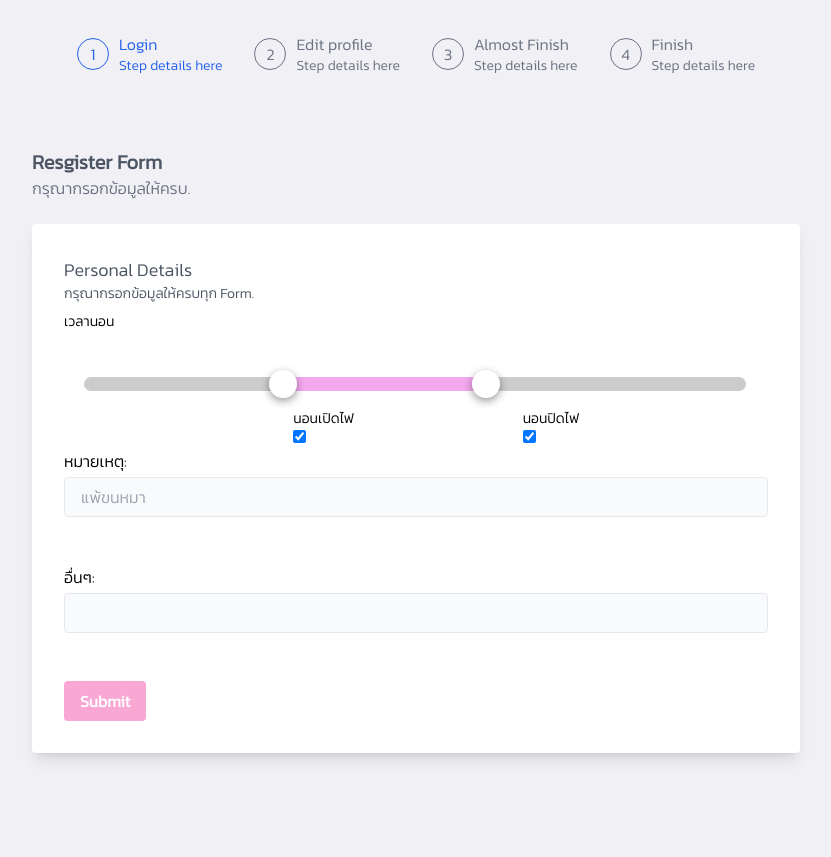
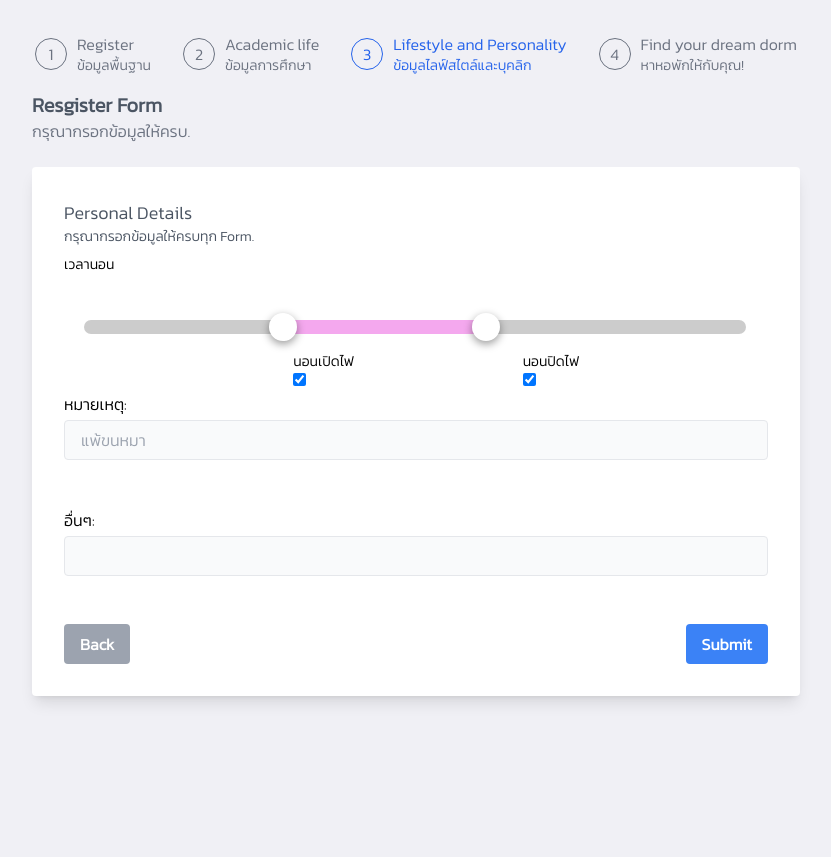
Before and after one commit to Kafiling/ProgFindMate, a Flask app: page /form3 in a window 1280 px wide. Shown: the whole page, without its empty margins (224-1055 px from the left). After the commit the page ends 703 px from the top, so only its background shows below. Run offline with Flask 3, Linux system fonts and the light colour scheme; the visitor is signed in with stand-in values (Sample User, id 1); style sheets or scripts are compiled from the project's sources; some libraries are stand-ins or nearby versions.

Commit message:
form3 from summit

```diff
--- a/server/src/app.py
+++ b/server/src/app.py
@@ -107,7 +107,7 @@ def form2():
 
     return runWithCacheControl(template)
 
-@app.route('/form3')
+@app.route('/form3',methods = ["GET","POST"])
 @login_required
 def form3():
     template = render_template('form3.html')
--- a/server/src/templates/form2.html
+++ b/server/src/templates/form2.html
@@ -200,7 +200,7 @@
 
                         </div>
 
-
+                  </form>
                 </div>
               </div>
 
@@ -208,9 +208,7 @@
           </div>
         </div>
       </div>
-    </div>
-  </div>
-</div>
+
               <!--
               <div class="sm:col-span-3">
                 <label for="last-name" class="block text-sm font-medium leading-6 text-gray-900">Faculty</label>
--- a/server/src/templates/form3.html
+++ b/server/src/templates/form3.html
@@ -16,51 +16,47 @@
   <div class="min-h-screen flex flex-col place-items-center place-content-between py-8">
     <!--detailed stepper-->
     <ol class="items-center space-y-4 sm:flex sm:space-x-8 sm:space-y-0">
-      <li class="flex items-center text-blue-600 dark:text-blue-500 space-x-2.5">
-          <span class="flex items-center justify-center w-8 h-8 border border-blue-600 rounded-full shrink-0 dark:border-blue-500">
+      <li class="flex items-center text-gray-500  space-x-2.5">
+          <span class="flex items-center justify-center w-8 h-8 border border-gray-500 rounded-full shrink-0 ">
               1
           </span>
           <span>
-              <h3 class="font-medium ">Login</h3>
-              <p class="text-sm">Step details here</p>
+              <h3 class="font-medium ">Register</h3>
+              <p class="text-sm">ข้อมูลพื้นฐาน</p>
           </span>
       </li>
-      <li class="flex items-center text-gray-500 dark:text-gray-400 space-x-2.5">
-          <span class="flex items-center justify-center w-8 h-8 border border-gray-500 rounded-full shrink-0 dark:border-gray-400" >
+      <li class="flex items-center text-gray-500  space-x-2.5">
+          <span class="flex items-center justify-center w-8 h-8 border border-gray-500 rounded-full shrink-0 " >
               2
           </span>
           <span>
-              <h3 class="font-medium ">Edit profile</h3>
-              <p class="text-sm">Step details here</p>
+              <h3 class="font-medium ">Academic life</h3>
+              <p class="text-sm">ข้อมูลการศึกษา</p>
           </span>
       </li>
-      <li class="flex items-center text-gray-500 dark:text-gray-400 space-x-2.5">
-          <span class="flex items-center justify-center w-8 h-8 border border-gray-500 rounded-full shrink-0 dark:border-gray-400">
+      <li class="flex items-center text-blue-600  space-x-2.5">
+          <span class="flex items-center justify-center w-8 h-8 border border-blue-600 rounded-full shrink-0 ">
               3
           </span>
           <span>
-              <h3 class="font-medium ">Almost Finish</h3>
-              <p class="text-sm">Step details here</p>
+              <h3 class="font-medium ">Lifestyle and Personality</h3>
+              <p class="text-sm">ข้อมูลไลฟ์สไตล์และบุคลิก</p>
           </span>
       </li>
-      <li class="flex items-center text-gray-500 dark:text-gray-400 space-x-2.5">
-        <span class="flex items-center justify-center w-8 h-8 border border-gray-500 rounded-full shrink-0 dark:border-gray-400">
+      <li class="flex items-center text-gray-500  space-x-2.5">
+        <span class="flex items-center justify-center w-8 h-8 border border-gray-500 rounded-full shrink-0 ">
             4
         </span>
         <span>
-            <h3 class="font-medium ">Finish</h3>
-            <p class="text-sm">Step details here</p>
+            <h3 class="font-medium ">Find your dream dorm</h3>
+            <p class="text-sm">หาหอพักให้กับคุณ!</p>
         </span>
     </li>
   </ol>
 
-    <!--detailed stepper-->
-<pre>
 
 
-</pre>
-
-
+  <form class="w-full h-full" method="post" enctype="multipart/form-data">
   <div class="container max-w-screen-lg mx-auto">
     <div>
       <h2 class="font-semibold text-xl text-gray-600">Resgister Form</h2>
@@ -88,10 +84,10 @@
                               <span thumb style="left:30%;"></span>
                               <span thumb style="left:60%;"></span>
                               <div sign style="left:30%;">
-                                <span id="value">0:30</span>
+                                <span id="sleepTimeMin">0:30</span>
                               </div>
                               <div sign style="left:60%;">
-                                <span id="value">5:30</span>
+                                <span id="sleepTimeMax">5:30</span>
                               </div>
                             </div>
                             <input type="range" tabindex="0" value="30" max="100" min="0" step="1" oninput="
@@ -122,7 +118,9 @@
                             children[1].style.width=value+'%';
                             children[5].style.left=value+'%';
                             children[7].style.left=value+'%';children[11].style.left=value+'%';
-                            children[11].childNodes[1].innerHTML=convertTime(this.value);" />
+                            children[11].childNodes[1].innerHTML=convertTime(this.value);
+                            "
+                            />
 
                             <input type="range" tabindex="0" value="60" max="100" min="0" step="1" oninput="
                             this.value=Math.max(this.value,this.parentNode.childNodes[3].value-(-1));
@@ -188,10 +186,24 @@
                                 <label for="city">อื่นๆ: </label>
                                 <input type="text" name="city" id="city" class="h-10 border mt-1 rounded px-4 w-full bg-gray-50" value="" placeholder="" />
                               </div>
+
+                              <div>
+                                <input type="hidden" name="sleepTimeMinForm" id="sleepTimeMinForm">
+                                <input type="hidden" name="sleepTimeMaxForm" id="sleepTimeMaxForm">
+                              </div>
                               <pre>
 
                               </pre>
-                              <button class="bg-pink-300 hover:bg-prink-300 text-white font-bold py-2 px-4 rounded">Submit</button>
+                              <div class="flex flex-row place-content-between ">
+                                <a class="bg-gray-400 hover:bg-gray-500 text-white font-bold py-2 px-4 rounded" href="/form2">
+                                  Back
+                                </a>
+
+                                <button class="bg-blue-500 hover:bg-blue-700 text-white font-bold py-2 px-4 rounded"  type="submit" onclick="
+                                 document.getElementById('sleepTimeMinForm').value=document.getElementById('sleepTimeMin').innerHTML
+                                 document.getElementById('sleepTimeMaxForm').value=document.getElementById('sleepTimeMax').innerHTML
+                                 ">Submit</button>
+                              </div>
 
                             </div>
                             </div>
@@ -202,23 +214,10 @@
 
 
                 </div>
+              </form>
               </div>
 
-            </div>
-          </div>
-        </div>
-      </div>
-    </div>
-  </div>
-</div>
-              <!--
-              <div class="sm:col-span-3">
-                <label for="last-name" class="block text-sm font-medium leading-6 text-gray-900">Faculty</label>
-                <div class="mt-2">
-                  <input type="text" name="last-name" id="last-name" autocomplete="family-name" class="block w-full rounded-md border-0 py-1.5 text-gray-900 shadow-sm ring-1 ring-inset ring-gray-300 placeholder:text-gray-400 focus:ring-2 focus:ring-inset focus:ring-indigo-600 sm:text-sm sm:leading-6">
-                </div>
-              </div>
-            -->
+
 
 
 </body>
```
